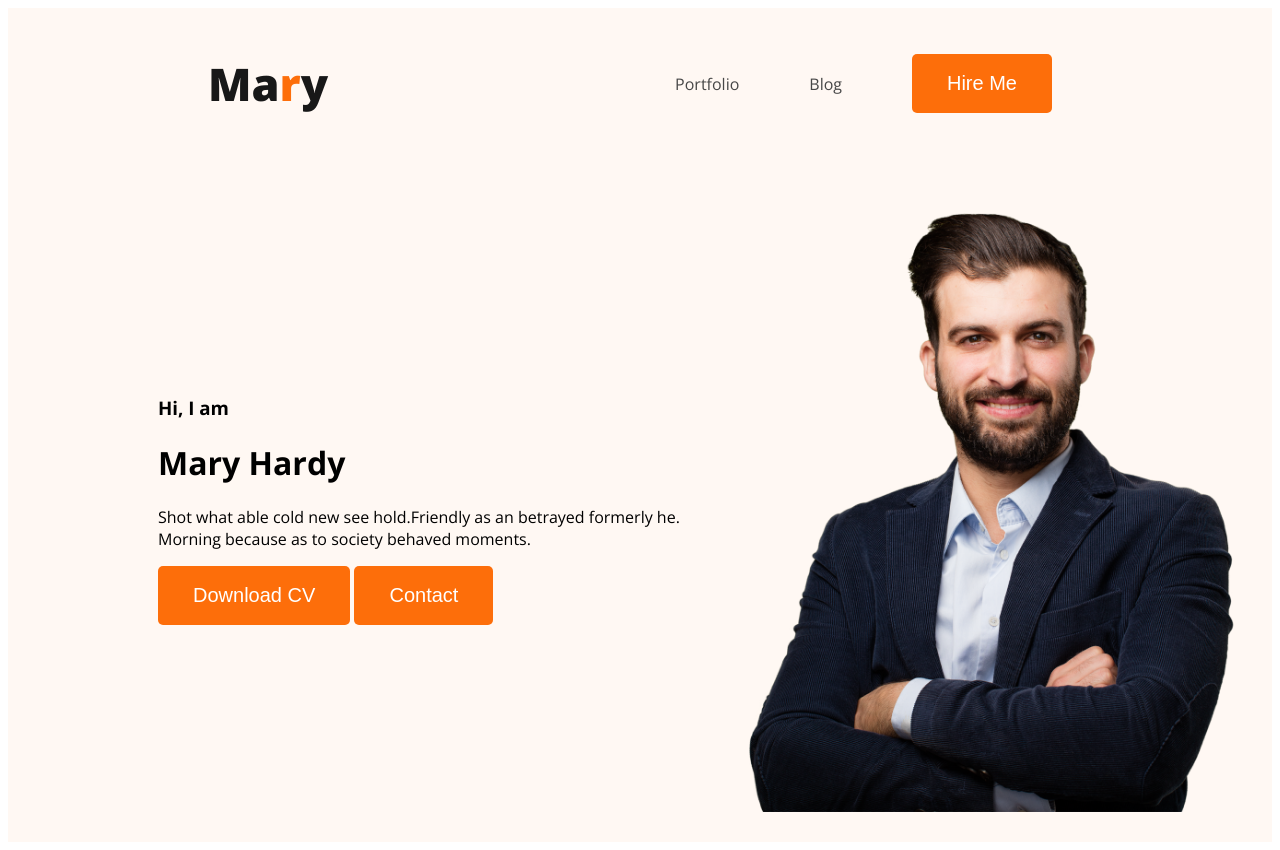
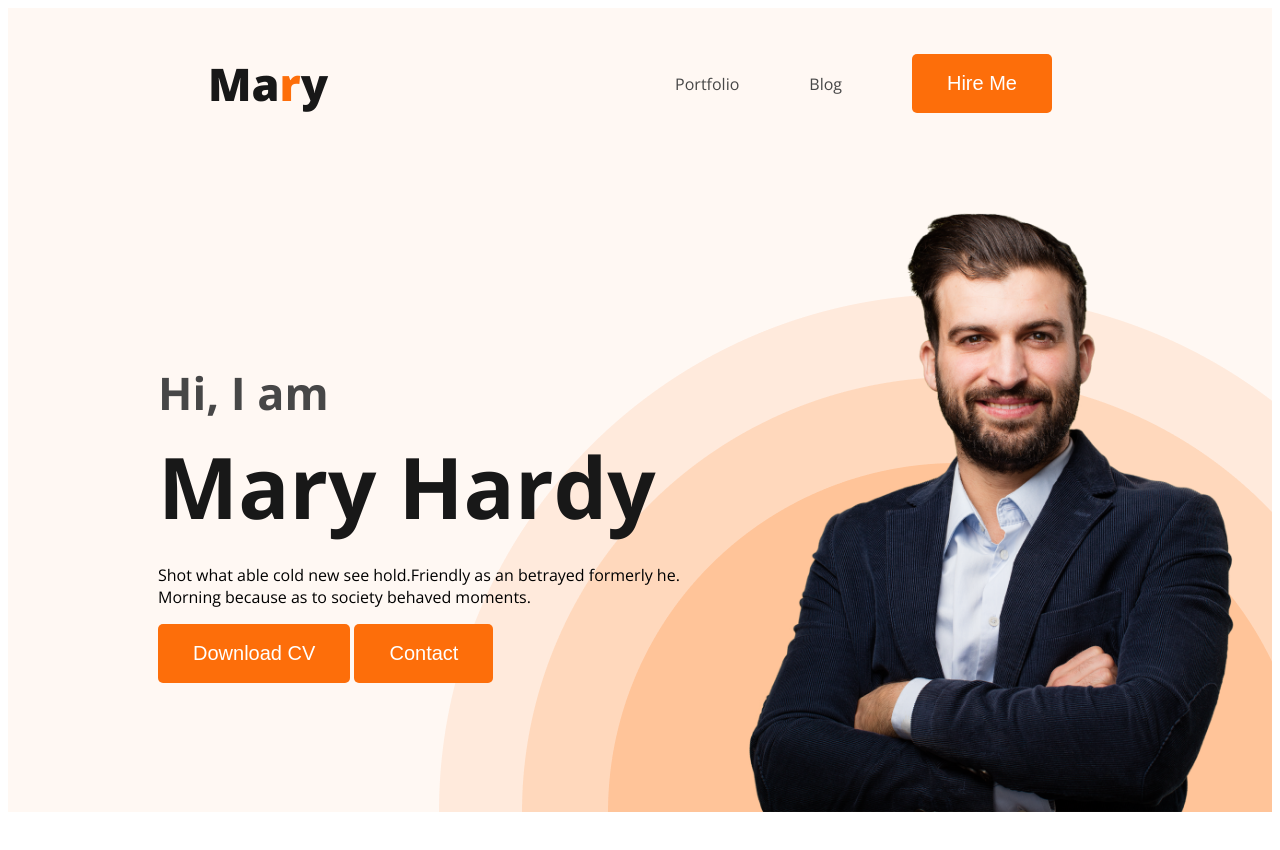
Before and after one commit to Misskhat/basic-portfolio, a plain HTML site: page index.html in a window 1280 px wide. After the commit the page ends 820 px from the top, so only its background shows below. Drawn offline with nearby package versions, Linux system fonts and the light colour scheme.

Commit message:
main section partial complete

```diff
--- a/styles/protfolio.css
+++ b/styles/protfolio.css
@@ -49,17 +49,48 @@ nav a{
 
 .header{
     background-color: #FFF8F3;
+    background-image: url(../images/header_bg.png);
+    background-repeat: no-repeat;
+    background-position: bottom right;
 }
 
 .banner{
     display: flex;
+    justify-content: space-between;
     align-items: center;
-    padding: 30px 30px 30px 150px;
-}
-.banner .profile-picture{
-    width: 538px;
+    padding: 30px 30px 0px 150px;
 }
 
 .banner-content{
+    max-width: 585px;
+}
+
+.banner .profile-picture{
+    width: 538px;
 
 }
+.banner-greeting{
+    color: #474747;
+    font-size: 45px;
+    font-weight: 600;
+    margin-bottom: 0;
+}
+.banner-heading{
+    color: #181818;
+    font-size: 85px;
+    font-weight: 700;
+    margin-top: 5px;
+    margin-bottom: 20px;
+
+}
+.banner-description{
+    color: #757575;
+    font-size: 18px;
+    margin-bottom: 30px;
+}
+
+/* main section style  */
+
+
+
+/* about section style */
```
